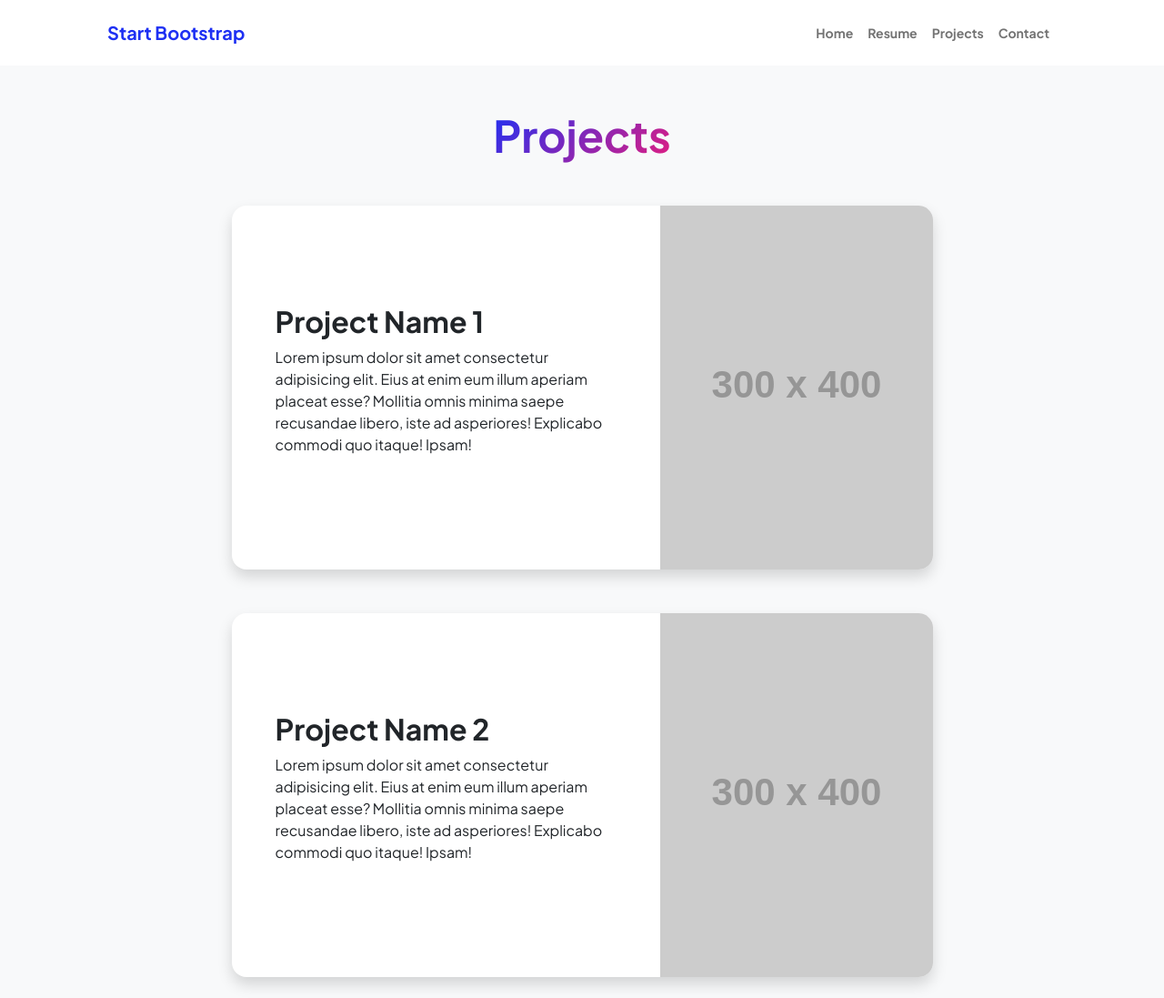
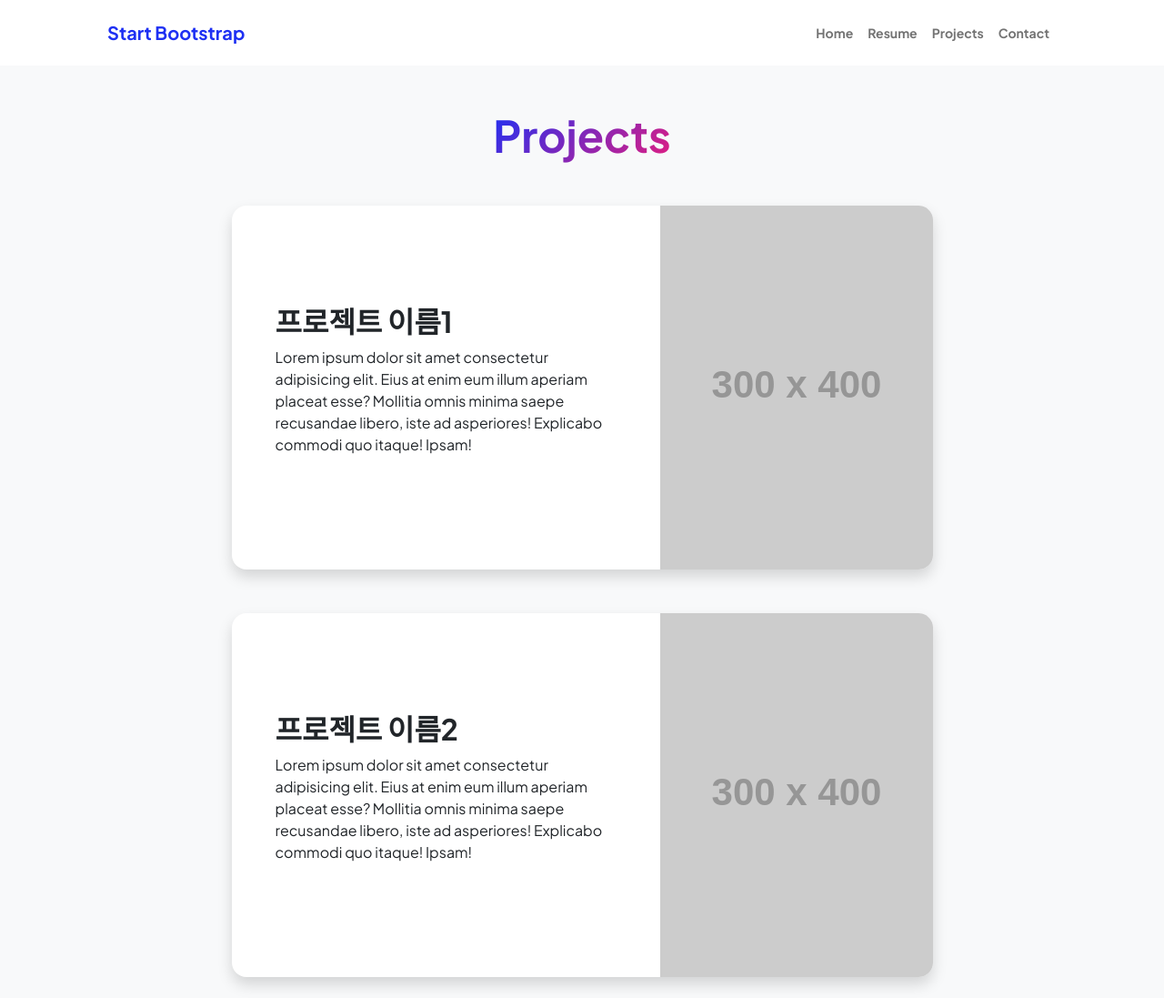
Before and after one commit to 2reten/2reten.github.io, a plain HTML site: page projects.html in a window 1280 px wide. Shown: the top 1097 px of the page at 91% size. Drawn offline with nearby package versions, Linux system fonts and the light colour scheme; placeholder pictures from the web are drawn by us.

Commit message:
projects update

```diff
--- a/projects.html
+++ b/projects.html
@@ -47,7 +47,7 @@
                                 <div class="card-body p-0">
                                     <div class="d-flex align-items-center">
                                         <div class="p-5">
-                                            <h2 class="fw-bolder">Project Name 1</h2>
+                                            <h2 class="fw-bolder">프로젝트 이름1</h2>
                                             <p>Lorem ipsum dolor sit amet consectetur adipisicing elit. Eius at enim eum illum aperiam placeat esse? Mollitia omnis minima saepe recusandae libero, iste ad asperiores! Explicabo commodi quo itaque! Ipsam!</p>
                                         </div>
                                         <img class="img-fluid" src="https://dummyimage.com/300x400/343a40/6c757d" alt="..." />
@@ -59,7 +59,7 @@
                                 <div class="card-body p-0">
                                     <div class="d-flex align-items-center">
                                         <div class="p-5">
-                                            <h2 class="fw-bolder">Project Name 2</h2>
+                                            <h2 class="fw-bolder">프로젝트 이름2</h2>
                                             <p>Lorem ipsum dolor sit amet consectetur adipisicing elit. Eius at enim eum illum aperiam placeat esse? Mollitia omnis minima saepe recusandae libero, iste ad asperiores! Explicabo commodi quo itaque! Ipsam!</p>
                                         </div>
                                         <img class="img-fluid" src="https://dummyimage.com/300x400/343a40/6c757d" alt="..." />
```
